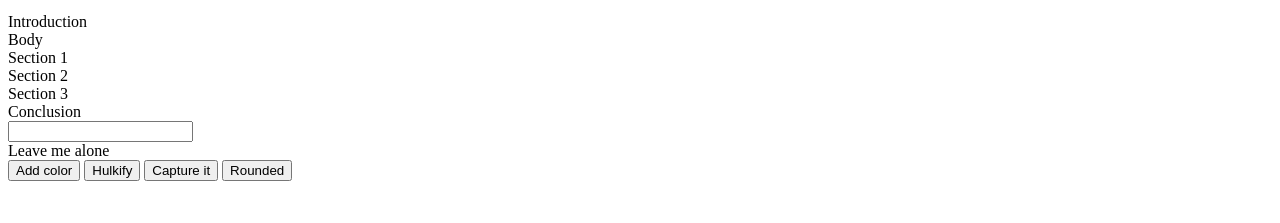
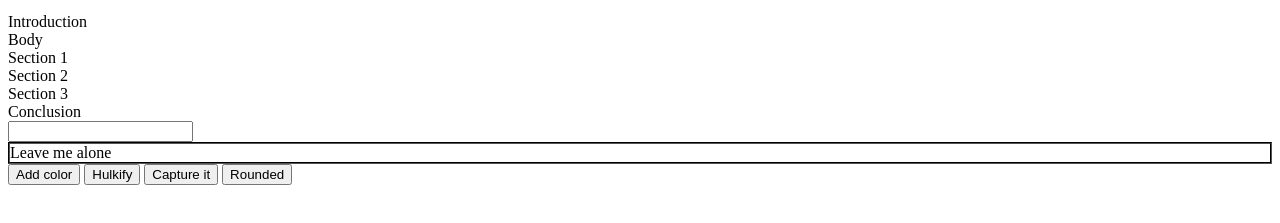
Before and after one commit to beelarr/the_guinea_pig, a plain HTML site: page index.html in a window 1280 px wide. Both pictures are taken after a click on the button "Capture it". Shown: the part 137-360 px from the top of the page. Drawn offline with Linux system fonts and the light colour scheme.

Commit message:
Added #7

```diff
--- a/events.css
+++ b/events.css
@@ -6,3 +6,7 @@
 .make-big {
     font-size: 2em;
 }
+
+.capture {
+    border: groove black 2px;
+}
--- a/events.js
+++ b/events.js
@@ -54,4 +54,9 @@ guinea_pig.addEventListener('click', () =>{
 document.querySelector('#make-large')
     .addEventListener('click', ()=>{
         guinea_pig.classList.toggle('make-big')
+    });
+
+document.querySelector('#add-border')
+    .addEventListener('click', ()=>{
+        guinea_pig.classList.toggle('capture')
     })
```
